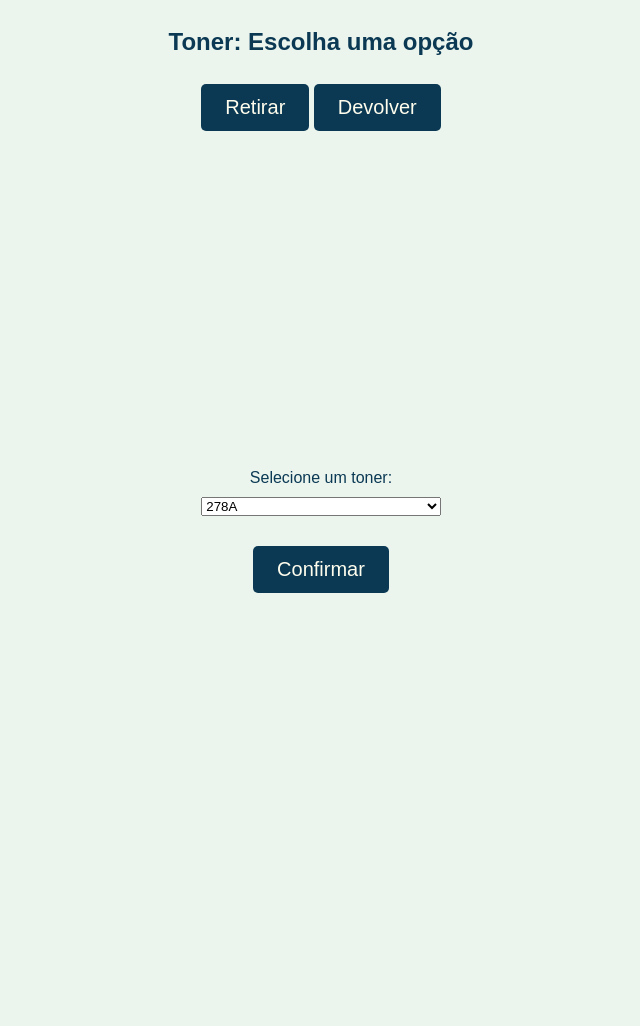
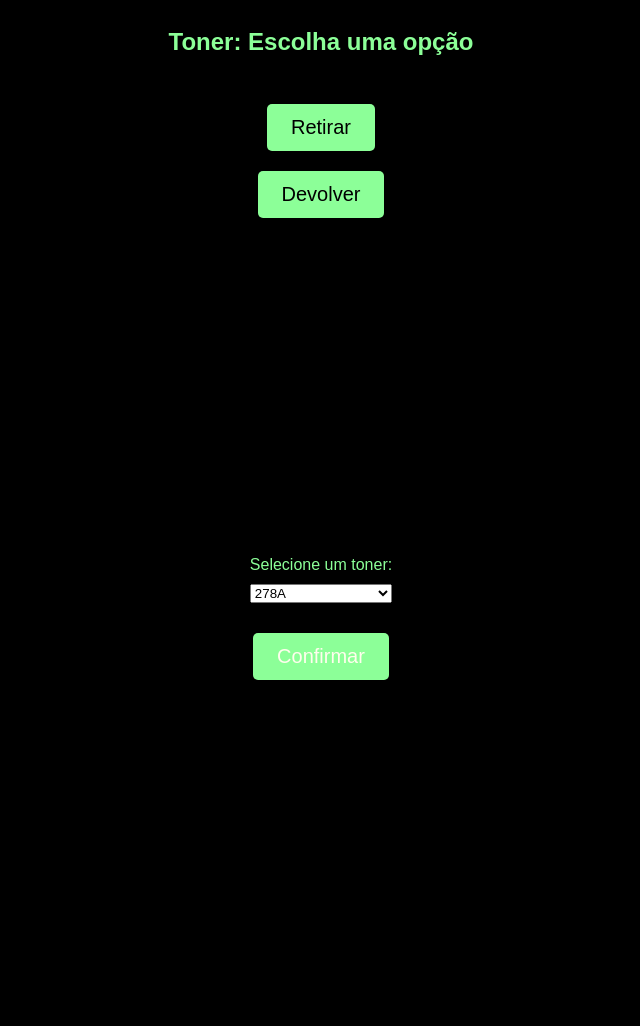
Before and after one commit to TKTRON44/Sistem_Toner, a Django app: template toner_app/templates/home.html in a window 1280 px wide. Shown: the whole page, without its empty margins (319-959 px from the left). Before the commit the page ends 593 px from the top, so only its background shows below. Run offline with Django 4.2, Linux system fonts and the light colour scheme; the template is opened without the code that fills it: values that come from a table or form of the project are taken from there, others are empty; data comes from the database, SQL or seed files in the repository; some libraries are stand-ins or nearby versions.

Commit message:
mudanças importantes!

```diff
--- a/static/css/style.css
+++ b/static/css/style.css
@@ -1,6 +1,6 @@
 body {
-  background-color: #EBF5EE;
-  color: #0B3954;
+  background-color: #000000;
+  color: #8CFF98;
   font-family: sans-serif;
   font-size: 16px;
 }
@@ -35,8 +35,8 @@
   margin-bottom: 10px;
 }
 
-.form-group button[type="submit"] {
-  background-color: #0B3954;
+.btn {
+  background-color: #8CFF98;
   color: #FFFDED;
   border: none;
   padding: 12px 24px;
@@ -44,7 +44,11 @@
   cursor: pointer;
   margin-right: 20px auto 0;
   font-size: 20px;
+}
 
+.btn-primary {
+  background-color: #8CFF98;
+  color: #000000;
 }
 
 .form-group button.btn {
--- a/toner_app/settings.py
+++ b/toner_app/settings.py
@@ -83,9 +83,6 @@
 
 STATIC_ROOT = os.path.join(BASE_DIR, 'staticfiles')
 
-STATICFILES_DIRS = [
-    os.path.join(BASE_DIR, 'static'),
-    os.path.join(BASE_DIR, 'node_modules', 'jqueryui'),
-]
+STATICFILES_DIRS = [BASE_DIR, 'static',]
 
 DEFAULT_AUTO_FIELD = 'django.db.models.BigAutoField'
--- a/toner_app/templates/base.html
+++ b/toner_app/templates/base.html
@@ -5,8 +5,9 @@
   <meta charset="utf-8">
   <title>{% block title %}{% endblock %}</title>
   <link rel="stylesheet" href="{% static 'css/style.css' %}">
-  <script src="{% static 'node_modules/jqueryui/external/jquery.js' %}"></script>
-  <script src="{% static 'node_modules/jqueryui/jquery-ui.min.js' %}"></script>
+  <script src="https://code.jquery.com/ui/1.12.1/jquery-ui.min.js"></script>
+  <link rel="stylesheet" href="https://code.jquery.com/ui/1.12.1/themes/base/jquery-ui.css">
+
 </head>
 <body>
   {% block content %}
--- a/toner_app/templates/home.html
+++ b/toner_app/templates/home.html
@@ -6,8 +6,9 @@
     <form method="post">
       {% csrf_token %}
       <div>
-        <button type="submit" name="action" value="retirar">Retirar</button>
-        <button type="submit" name="action" value="devolver">Devolver</button>
+        <button type="button" onclick="location.href='{% url 'toner_list' %}'" class="btn btn-primary">Retirar</button>
+        <button type="button" onclick="location.href='{% url 'toner_list' %}'" class="btn btn-primary">Devolver</button>
+
       </div>
       {% if options %}
       <div class="form-group">
--- a/toner_app/templates/retirada_devolucao.html
+++ b/toner_app/templates/retirada_devolucao.html
@@ -5,7 +5,8 @@
     <meta charset="UTF-8">
     <title>Retirada ou Devolução de Toners</title>
     <link rel="stylesheet" href="https://code.jquery.com/ui/1.12.1/themes/base/jquery-ui.css">
-    <script type="text/javascript">
+    <script src="https://code.jquery.com/jquery-3.6.0.min.js"></script>
+
       var tonersSelecionados = [];
 
       $(document).ready(function() {
--- a/toner_app/urls.py
+++ b/toner_app/urls.py
@@ -8,8 +8,8 @@
     path('select_toner/', views.select_toner, name='select_toner'),
     path('confirm_toner/<int:toner_id>/', views.confirm_toner, name='confirm_toner'),
     path('retirada_devolucao/', views.retirada_devolucao, name='retirada_devolucao'),
-    path('toner_list/', views.toner_list, name='toner_list'),
-    path('toner/list/', toner_list, name='toner_list'),
+    path('toner/list/', toner_list, name='toner_list'), # nova rota
+     path('index/', views.index, name='index'),
 ]
 
 from django.conf import settings
```
Also changed, not shown: toner_app/templates/toner_list.html (added, +14 -0 lines), toner_app/views.py (+5 -4 lines), 1 other file.
